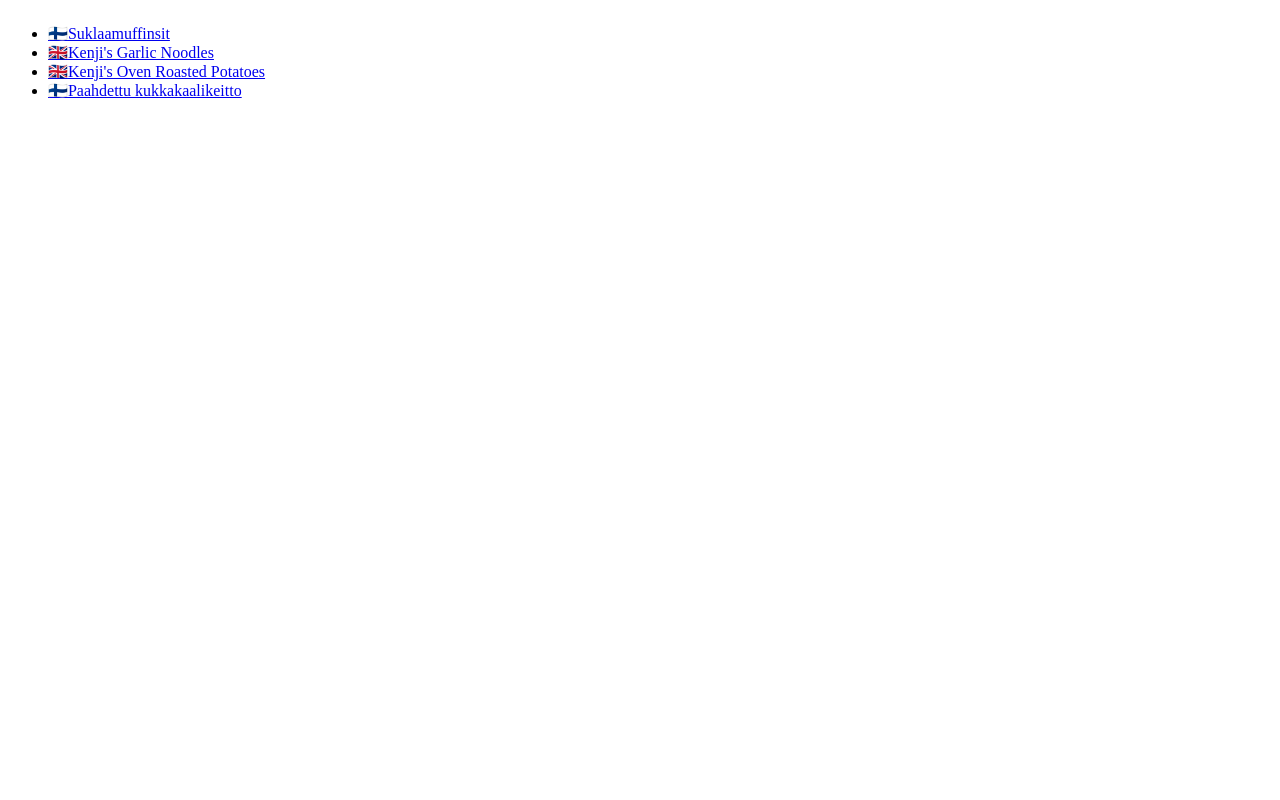
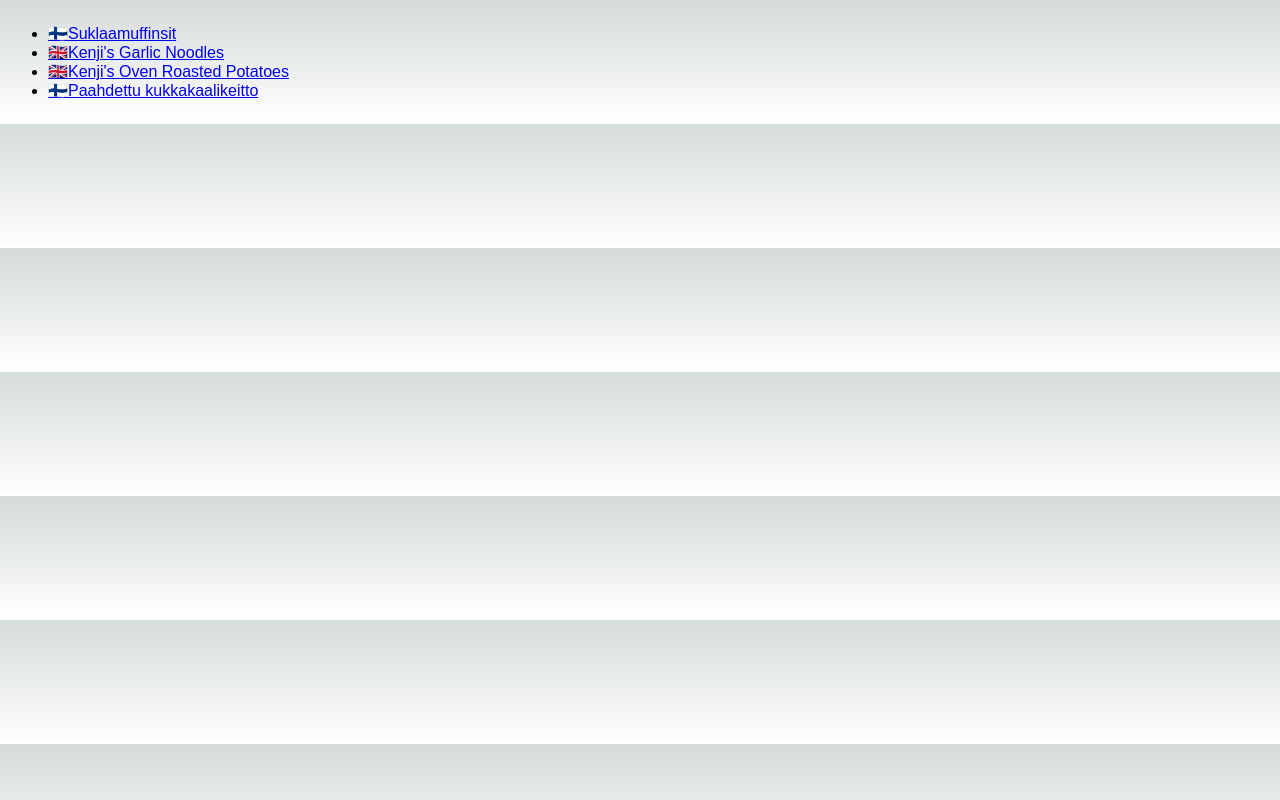
Before and after one commit to vililahtevanoja/recipes, a Next.js app: page /recipes/ in a window 1280 px wide. Built offline with nearby package versions, Linux system fonts and the light colour scheme.

Commit message:
Set theme and font

```diff
--- a/src/styles/globals.css
+++ b/src/styles/globals.css
@@ -2,7 +2,8 @@
 @tailwind components;
 @tailwind utilities;
 
-/* :root {
+:root {
+  font-family: Arial, Helvetica, sans-serif;
   --foreground-rgb: 0, 0, 0;
   --background-start-rgb: 214, 219, 220;
   --background-end-rgb: 255, 255, 255;
@@ -24,4 +25,4 @@ body {
       rgb(var(--background-end-rgb))
     )
     rgb(var(--background-start-rgb));
-} */
+}
```
